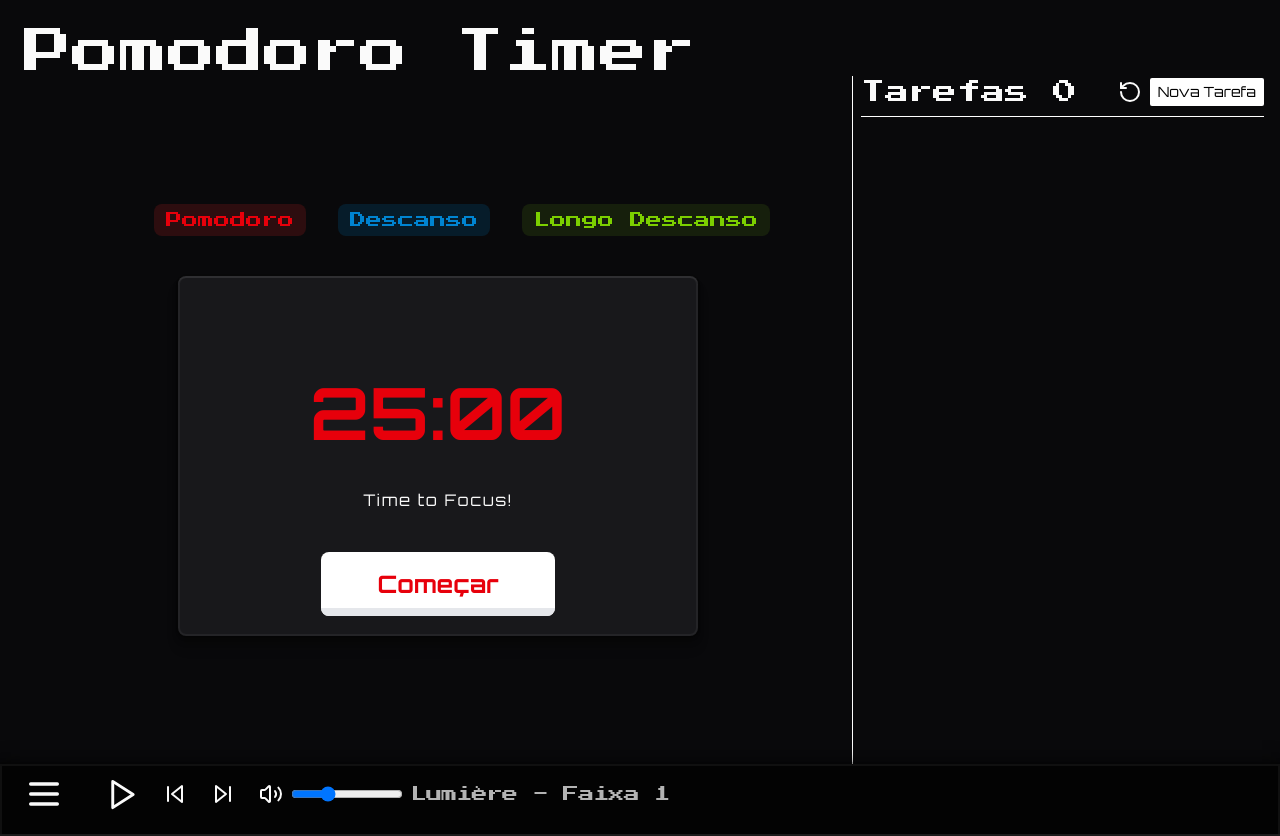
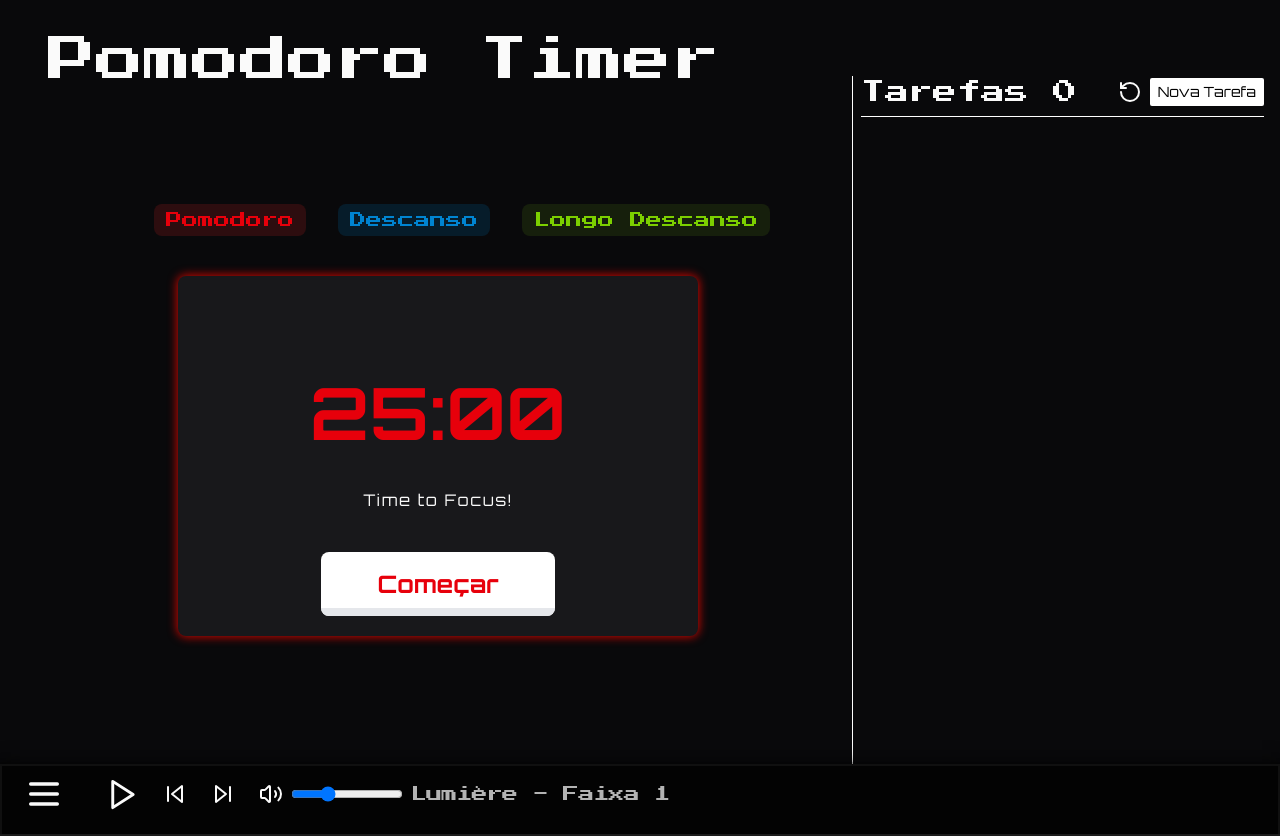
Before and after one commit to Leandro-MFarias/pomodoro-focus, a Next.js app: page / in a window 1280 px wide. Built offline with nearby package versions, Linux system fonts and the light colour scheme.

Commit message:
style: change shadow of timer container dinamic

```diff
--- a/src/app/components/Timer.tsx
+++ b/src/app/components/Timer.tsx
@@ -3,12 +3,12 @@
 import { orbitron } from "@/lib/fonts";
 
 interface TimerProps {
-  stage: number
-  switchStage: (index: number) => void
-  getTimes: () => number
-  seconds: number
-  ticking: boolean
-  setTicking: (ticking: boolean) => void
+  stage: number;
+  switchStage: (index: number) => void;
+  getTimes: () => number;
+  seconds: number;
+  ticking: boolean;
+  setTicking: (ticking: boolean) => void;
 }
 
 export function Timer({
@@ -24,7 +24,7 @@ export function Timer({
   function startTimer() {
     const audio = new Audio("/click-sound.mp3");
     audio.play();
-    setTicking(!ticking)
+    setTicking(!ticking);
   }
 
   function buttonsColorByIndex(index: number) {
@@ -34,10 +34,16 @@ export function Timer({
   }
 
   function timerTextColor(stage: number): string {
-  if (stage === 0) return "text-red-600";
-  if (stage === 1) return "text-sky-600";
-  return "text-lime-600";
-}
+    if (stage === 0) return "text-red-600";
+    if (stage === 1) return "text-sky-600";
+    return "text-green-500";
+  }
+
+  function shadowColor(stage: number) {
+    if (stage === 0) return "shadow-red"
+    if (stage === 1) return "shadow-blue"
+    return "shadow-green"
+  }
 
   return (
     <div className="flex flex-col items-center justify-center space-y-10">
@@ -59,7 +65,9 @@ export function Timer({
       </ul>
 
       {/* Timer */}
-      <div className="flex flex-col items-center justify-around bg-zinc-900 w-[520px] h-[360px] rounded-md shadow-shape">
+      <div
+        className={`flex flex-col items-center justify-around bg-zinc-900 w-[520px] h-[360px] rounded-md ${shadowColor(stage)}`}
+      >
         <p
           className={`text-7xl font-bold mt-20 ${orbitron.className}
           ${timerTextColor(stage)}`}
@@ -75,7 +83,9 @@ export function Timer({
           <button
             onClick={startTimer}
             className={`relative bg-white text-2xl font-bold px-14 py-4 rounded-md cursor-pointer transition-all duration-100
-            ${ticking ? "translate-y-1" : ""} ${timerTextColor(stage)} ${orbitron.className}`}
+            ${ticking ? "translate-y-1" : ""} ${timerTextColor(stage)} ${
+              orbitron.className
+            }`}
           >
             {!ticking && (
               <span
--- a/src/app/globals.css
+++ b/src/app/globals.css
@@ -136,4 +136,13 @@
       inset 0px 0px 0px 2px rgba(255, 255, 255, 0.05),
       inset 0px -2px 0px rgba(255, 255, 255, 0.05);
   }
+  .shadow-red {
+    box-shadow: 0px 0px 10px 1px rgba(204, 7, 0, 1);
+  }
+  .shadow-blue {
+    box-shadow: 0px 0px 2px 1px rgba(27, 66, 214, 1);
+  }
+  .shadow-green {
+    box-shadow: 0px 0px 2px 1px rgba(0, 208, 13, 1);
+  }
 }
--- a/src/app/layout.tsx
+++ b/src/app/layout.tsx
@@ -1,7 +1,6 @@
 import type { Metadata } from "next";
 import "./globals.css";
 import { pressStart2p } from "@/lib/fonts";
-
 
 export const metadata: Metadata = {
   title: "Pomodoro",
--- a/src/app/page.tsx
+++ b/src/app/page.tsx
@@ -97,7 +97,7 @@ export default function Home() {
   return (
     <div className="flex flex-col justify-around">
       <div className="space-y-4 px-6 pr-2 mt-3">
-        <h1 className={`text-5xl translate-y-4`}>Pomodoro Timer</h1>
+        <h1 className={`text-5xl translate-6 `}>Pomodoro Timer</h1>
 
         <div className="grid grid-cols-[1fr_420px] h-[86vh]">
           {/* PRINCIPAL CONTAINER */}
--- a/src/lib/fonts.ts
+++ b/src/lib/fonts.ts
@@ -1,7 +1,12 @@
-import { Press_Start_2P, Orbitron } from "next/font/google";
+import { Press_Start_2P, Orbitron, MedievalSharp } from "next/font/google";
 
 export const orbitron = Orbitron({
   weight: ['400', '500', '600', '700'],
+  subsets: ["latin"],
+});
+
+export const medievalSharp = MedievalSharp({
+  weight: ['400'],
   subsets: ["latin"],
 });
 
```
